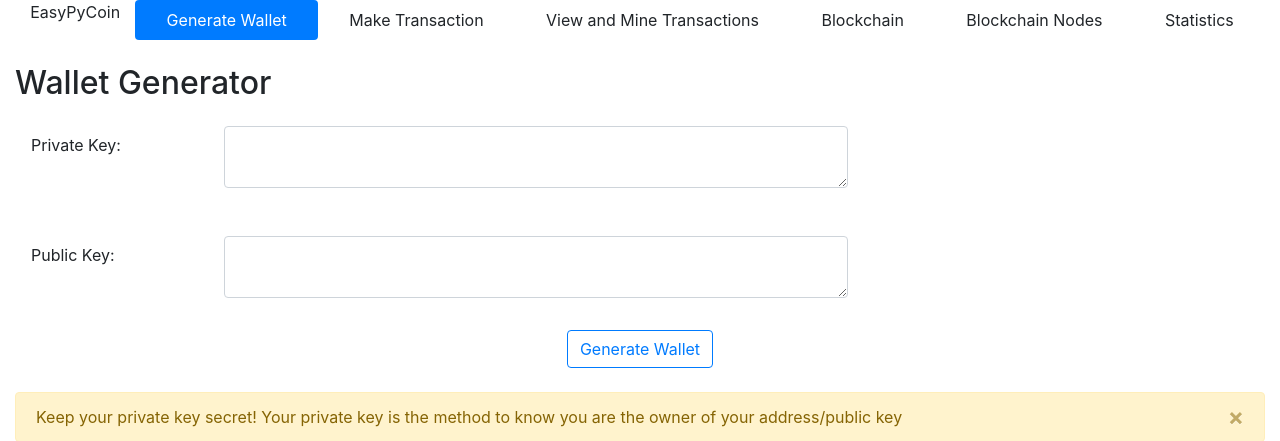
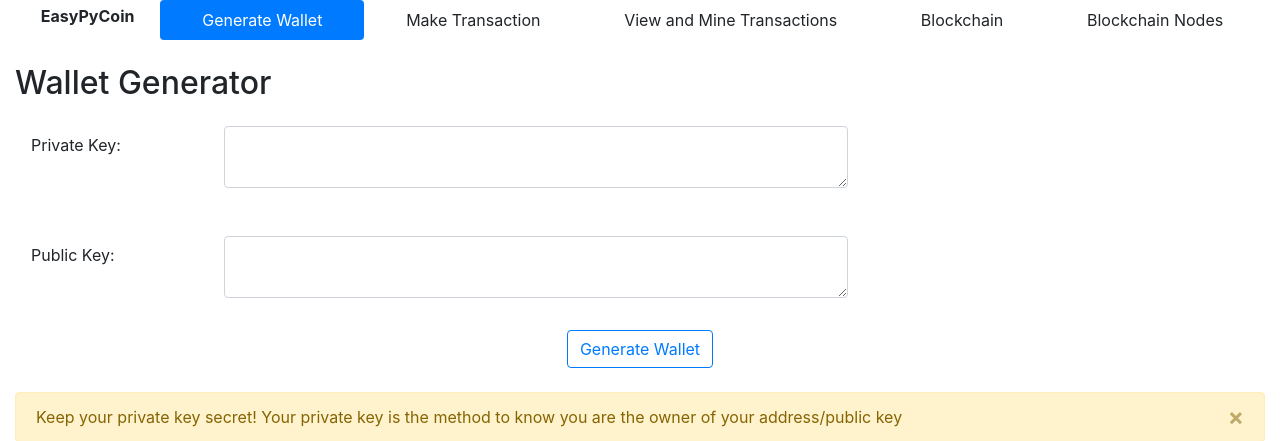
Before and after one commit to jchallenger1/easypycoin, a Flask app: page / in a window 1280 px wide. Shown: the top 441 px of the page. Run offline with Flask 2, Linux system fonts and the light colour scheme; parts of the project's set-up code (start-up, migrations or seed data) failed here and were passed over; some libraries are stand-ins or nearby versions.

Commit message:
removed statistics tab

```diff
--- a/templates/index.html
+++ b/templates/index.html
@@ -29,7 +29,7 @@
 <div class="container-fluid">
     <nav>
         <div class="nav nav-pills" id="nav-tab" role="tablist">
-            <a class="flex-md-fill text-sm-center">EasyPyCoin</a>
+            <a class="flex-md-fill text-sm-center mt-1 font-weight-bold">EasyPyCoin</a>
 
             <a class="flex-sm-fill text-sm-center nav-link active" id="gen-wallet-tab" data-bs-toggle="tab"
                data-bs-target="#gen-wallet" type="button" role="tab" aria-controls="gen-wallet" aria-selected="true">
@@ -50,10 +50,6 @@
             <a class="flex-sm-fill text-sm-center nav-link" id="chain-nodes-tab" data-bs-toggle="tab"
                data-bs-target="#chain-nodes" type="button" role="tab" aria-controls="chain-nodes" aria-selected="false">
                 Blockchain Nodes</a>
-
-            <a class="flex-sm-fill text-sm-center nav-link" id="stats-tab" data-bs-toggle="tab"
-               data-bs-target="#stats" type="button" role="tab" aria-controls="stats" aria-selected="false">
-                Statistics</a>
 
         </div>
     </nav>
@@ -265,11 +261,6 @@
             Text5
         </div>
 
-        <!-- Statistics Tab -->
-        <div class="tab-pane fade" id="stats" role="tabpanel" aria-labelledby="stats-tab">
-            Text6
-        </div>
-
     </div>
 </div>
 
```
